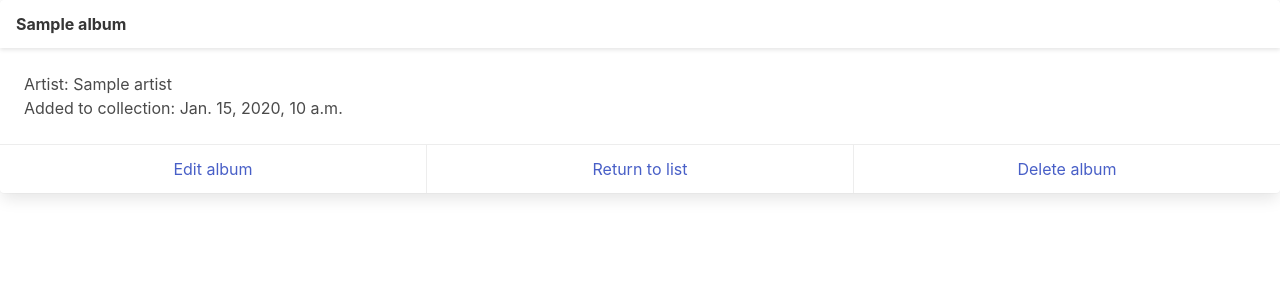
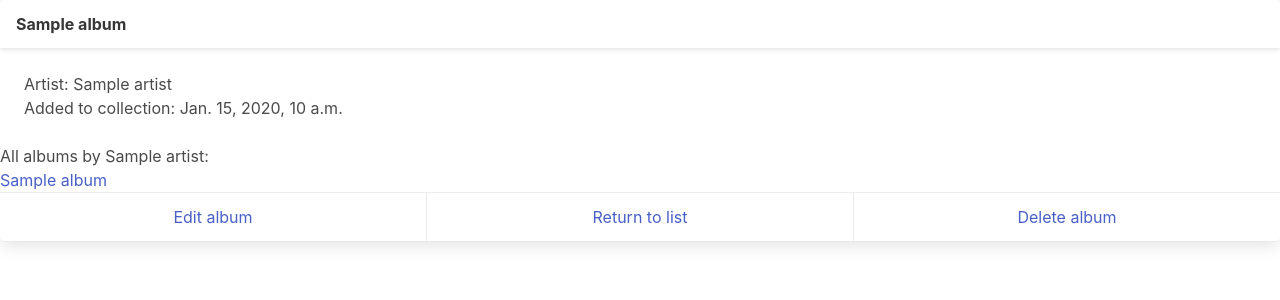
Before and after one commit to Momentum-Team-13/django-music-racheldk, a Django app: page /albums/1 in a window 1280 px wide. Shown: the top 300 px of the page. Run offline with Django 4.2, Linux system fonts and the light colour scheme; tables that the repository leaves empty hold one stand-in row (values such as "Sample post").

Commit message:
Album detail page has all albums by specific artist, albums listed are links to that album view

```diff
--- a/templates/albums/album_detail.html
+++ b/templates/albums/album_detail.html
@@ -10,6 +10,13 @@
         <p>Added to collection: {{ album.created_at }}</p>
     </div>
 
+    <div>
+        <p>All albums by {{ album.artist }}:</p>
+        {% for album in album.artist.albums.all %}
+            <p><a href="{% url 'album_detail' pk=album.pk %}">{{ album }}</a></p>
+        {% endfor %}
+    </div>
+
     <div class="card-footer">
         <a href="{% url 'edit_album' pk=album.pk %}" class="card-footer-item">Edit album</a>
         <a href="{% url 'list_albums' %}" class="card-footer-item">Return to list</a>
```
